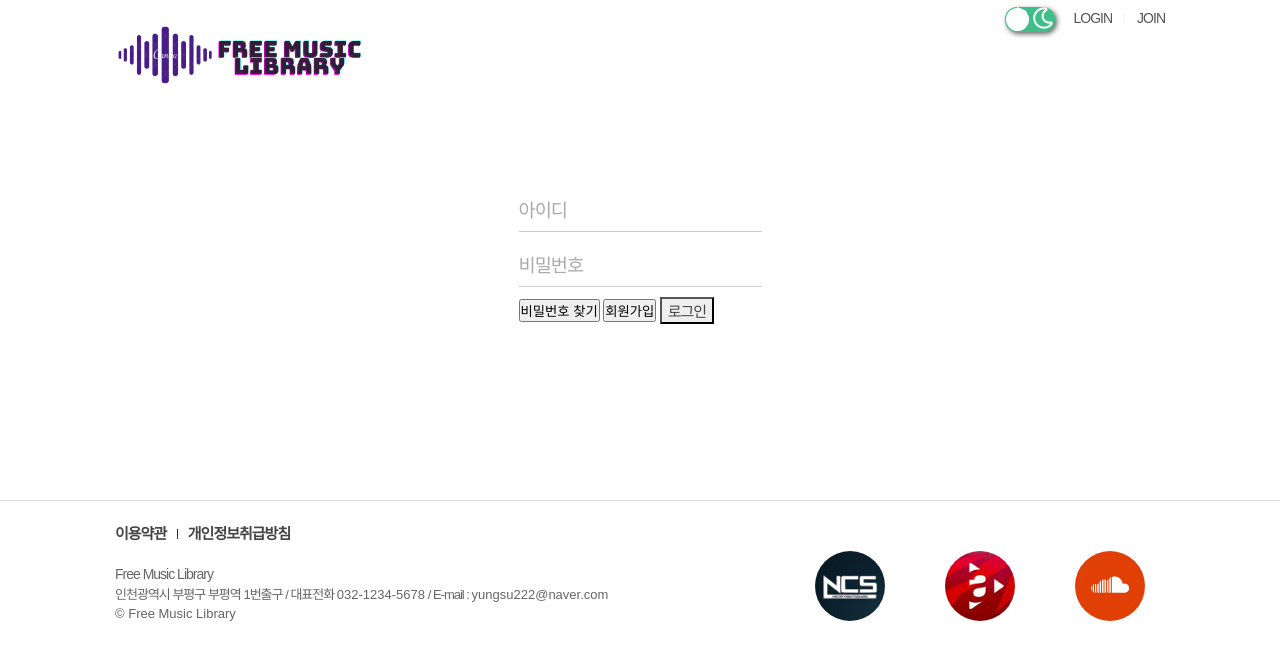
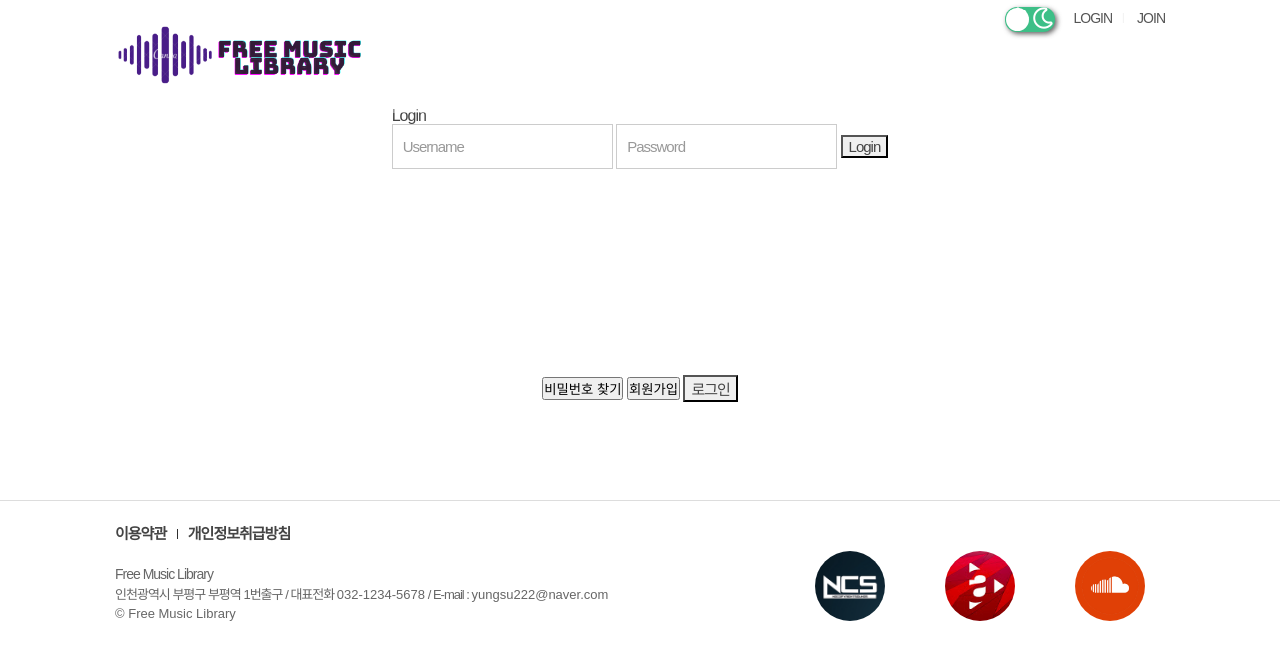
Before and after one commit to JYPPAP/Port1, a plain HTML site: page login.html in a window 1280 px wide. Drawn offline with nearby package versions, Linux system fonts and the light colour scheme; files that its build step writes are made by us from their sources; files whose address does not match are found by name.

Commit message:
로그인 임시 변경

```diff
--- a/login.html
+++ b/login.html
@@ -47,14 +47,12 @@
     <form action="" method="POST">
 
       <div class="login-body">
-        <div class="input-box">
-            <input id="username" type="text" name="username" placeholder="아이디">
-            <label for="username">아이디</label>
-        </div>
-        <div class="input-box">
-            <input id="password" type="password" name="password" placeholder="비밀번호">
-            <label for="password">비밀번호</label>
-        </div>
+        <form action="index.html" class="box" method="post">
+          <h1>Login</h1>
+          <input type="text" name="" placeholder="Username">
+          <input type="password" name="" placeholder="Password">
+          <input type="submit" name="" value="Login">
+      </form>
       </div>
 
       <div class="login-footer">
@@ -62,6 +60,7 @@
         <button class="btn btn-join">회원가입</button>
         <input type="submit" value="로그인" class="btn btn-login">
       </div>
+    </form>
 
   </div><!-- End-#container -->
 
```
